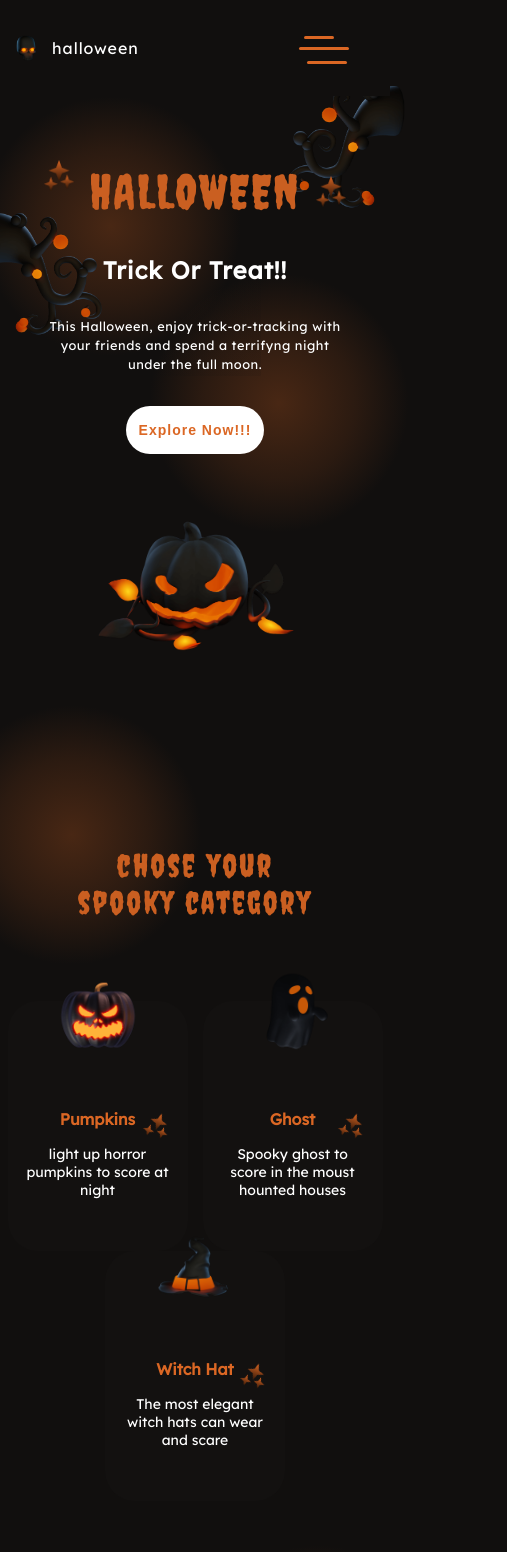
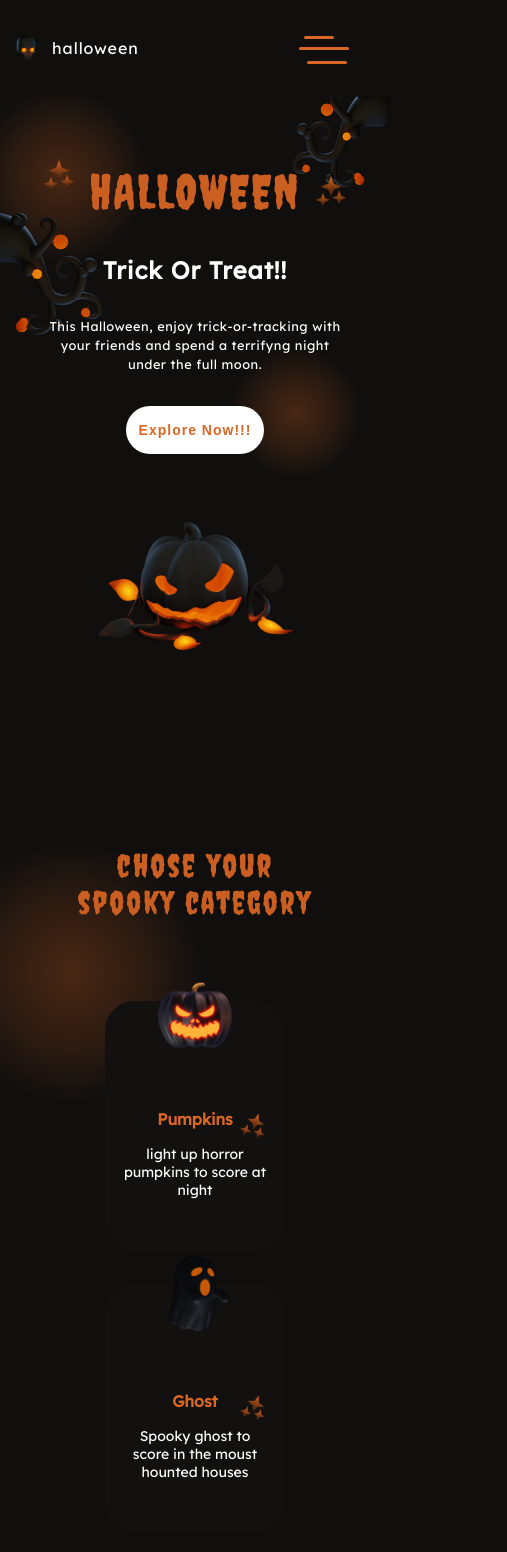
Before and after one commit to eziiel/halloween, a React (Vite) app: page / in a window 390 px wide. Shown: the top 1552 px of the page, 507 px wide, since content can reach past the window. Built offline with nearby package versions, Linux system fonts and the light colour scheme.

Commit message:
final responsive

```diff
--- a/src/components/footer/styled.ts
+++ b/src/components/footer/styled.ts
@@ -42,6 +42,10 @@ const FooterParty = styled(Container_main)`
       width: 350px;
       height: 350px;
     }
+    @media (max-width: 680px) {
+      width: 250px;
+      height: 250px;
+    }
   }
 `;
 
--- a/src/components/home/homeFirst/styled.ts
+++ b/src/components/home/homeFirst/styled.ts
@@ -36,6 +36,10 @@ const Home_first_section = styled.div`
       width: 300px;
       height: 300px;
     }
+    @media(max-width:400px) {
+      width: 200px;
+      height: 200px;
+    }
   }
   :before {
     transition: 0.5s ease-in-out;
@@ -63,6 +67,12 @@ const Home_first_section = styled.div`
     @media(max-width:800px) {
       width: 300px;
       height: 300px;
+    }
+    @media(max-width:400px) {
+      width: 150px;
+      height: 150px;
+      top: 40%;
+      right: 5%;
     }
   }
 `;
@@ -153,7 +163,7 @@ const img_second_first_home = styled.img`
 const img_thirdy_first_home = styled.img`
   width: 300px;
   position: absolute;
-  right: -15px;
+  right: -5px;
   top: 15%;
   transition: 0.5s ease-in-out;
   z-index: -2;
@@ -166,6 +176,10 @@ const img_thirdy_first_home = styled.img`
   @media(max-width:800px) {
     width: 120px;
     top: 10%;
+  }
+  @media(max-width:400px) {
+    width: 100px;
+    right: 0%;
   }
 `;
 
--- a/src/components/home/homeSecond/styled.ts
+++ b/src/components/home/homeSecond/styled.ts
@@ -30,6 +30,12 @@ const Home_second = styled(Container_main)`
       width: 300px;
       height: 300px;
     }
+    @media (max-width: 400px) {
+      top: 5%;
+      width: 300px;
+      height: 300px;
+      right: 5%;
+    }
   }
   :after{
     position: absolute;
@@ -52,15 +58,26 @@ const Home_second = styled(Container_main)`
       width: 300px;
       height: 300px;
     }
+    @media (max-width: 400px) {
+      bottom: -10%;
+      width: 250px;
+      height: 250px;
+      right: 5%;
+    }
   }
 `
 
 const List = styled.ul`
   width: 100%;
   display: flex;
+  gap: 1rem;
   flex-wrap: wrap;
   align-items: center;
   justify-content: space-around;
+  @media (max-width: 600px) {
+    flex-direction: column;
+    gap: 2rem;
+  }
 `
 
 export { Home_second, List }
--- a/src/components/items/showItems/styled.ts
+++ b/src/components/items/showItems/styled.ts
@@ -1,38 +1,49 @@
 import styled from "styled-components";
 import { Container_main } from "../../../styled/generalStyled";
 
-const ItemsSection = styled(Container_main).attrs({as: "section"})`
+const ItemsSection = styled(Container_main).attrs({ as: "section" })`
   width: 100%;
   position: relative;
-  :after{
+  :after {
     position: absolute;
     content: "";
-    background: radial-gradient(circle, rgba(219,103,36,0.2763480392156863) 0%, rgba(219,103,36,0.12788865546218486) 36%, rgba(17,15,14,0.2959558823529411) 61%);
+    background: radial-gradient(
+      circle,
+      rgba(219, 103, 36, 0.2763480392156863) 0%,
+      rgba(219, 103, 36, 0.12788865546218486) 36%,
+      rgba(17, 15, 14, 0.2959558823529411) 61%
+    );
     z-index: -1;
     width: 800px;
     height: 800px;
     right: -60%;
     top: -30%;
     transition: 0.5s ease-in-out;
-    @media(max-width:1200px) {
+    @media (max-width: 1200px) {
       right: -20%;
       top: -30%;
       width: 450px;
       height: 450px;
     }
-    @media(max-width:800px) {
+    @media (max-width: 800px) {
       top: -20%;
       width: 300px;
       height: 300px;
     }
+    @media (max-width: 600px) {
+      top: -10%;
+      width: 300px;
+      height: 300px;
+      right: 5%;
+    }
   }
-`
+`;
 
 const ListItems = styled.ul`
   display: flex;
   flex-wrap: wrap;
   gap: 2rem;
   justify-content: center;
-`
+`;
 
-export { ListItems, ItemsSection}
+export { ListItems, ItemsSection };
--- a/src/components/party/styled.ts
+++ b/src/components/party/styled.ts
@@ -4,7 +4,7 @@ import { Container_main } from "../../styled/generalStyled";
 const containerGlobalFooter = styled.section`
   width: 100%;
   position: relative;
-  overflow: hidden;
+  /* overflow: hidden; */
   :before {
     transition: 0.5s ease-in-out;
     position: absolute;
@@ -31,6 +31,10 @@ const containerGlobalFooter = styled.section`
     @media (max-width: 680px) {
       right: -30%;
       bottom: -40%;
+    }
+    @media (max-width: 680px) {
+      width: 250px;
+      height: 250px;
     }
   }
 `;
--- a/src/utils/nav/styled.ts
+++ b/src/utils/nav/styled.ts
@@ -18,7 +18,6 @@ const Nav_header = styled.nav<Status>`
     width: 100%;
     top: 90%;
     left: 0;
-    /* right: 40%; */
     padding: 2rem 0;
     backdrop-filter: blur(30px);
 }
```
